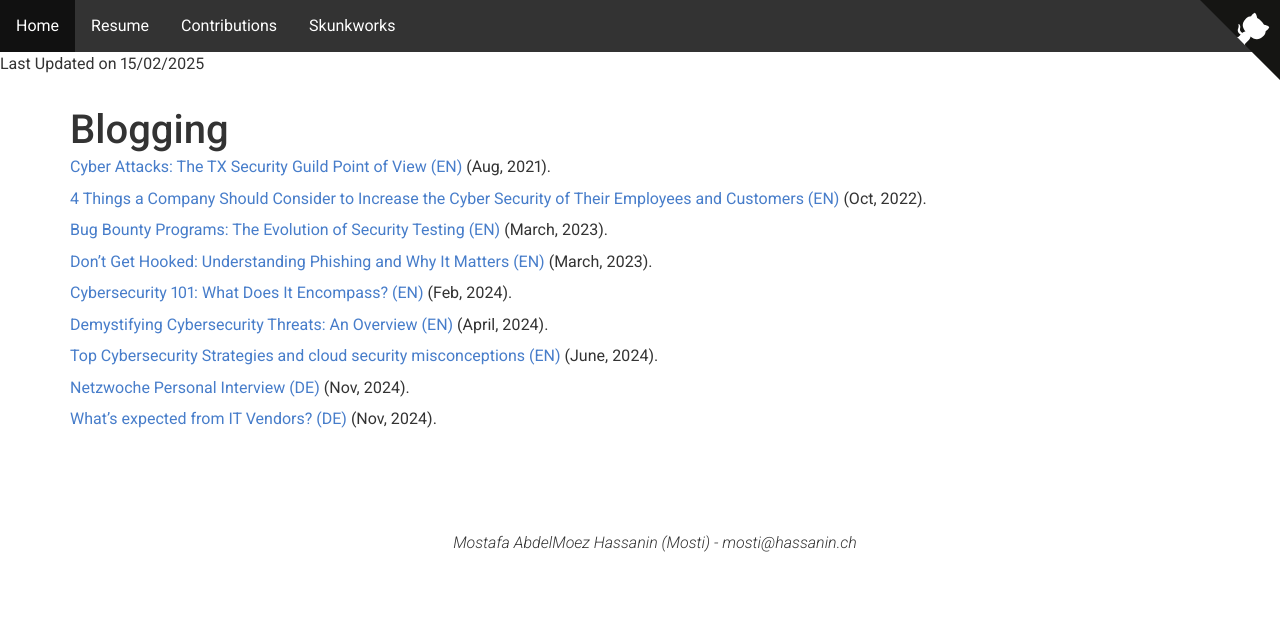
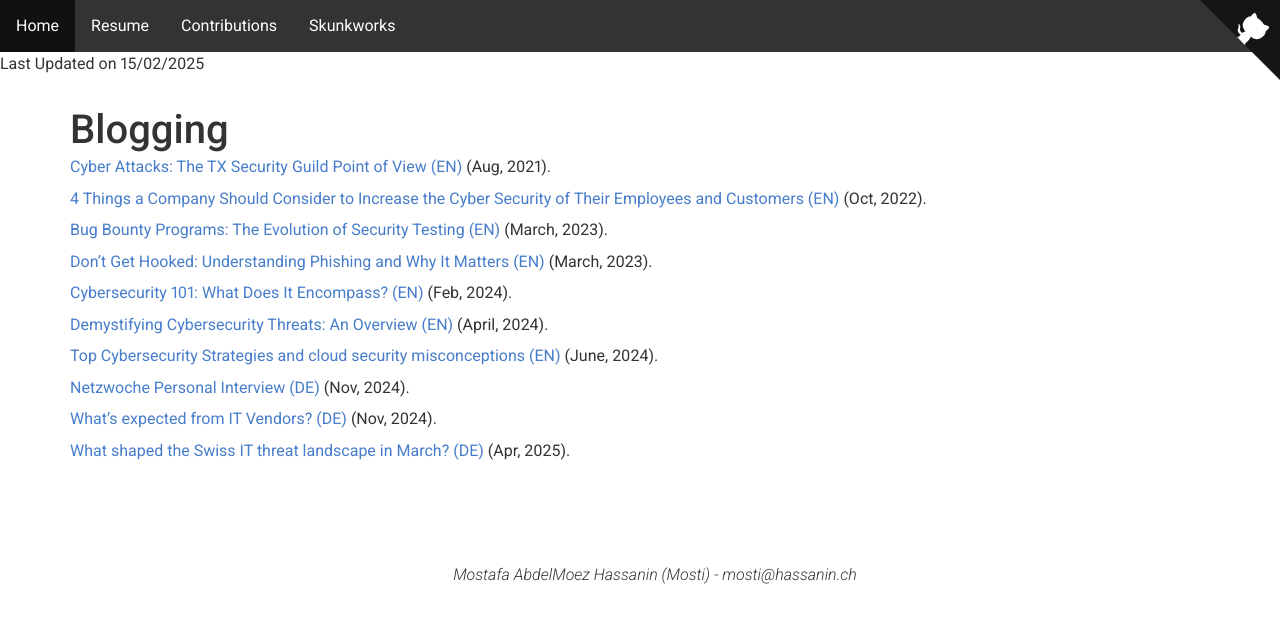
Before and after one commit to mabdelmoez/mabdelmoez.github.io, a Jekyll site: the page built from skunkworks.md, in a window 1280 px wide. Shown: the top 623 px of the page. Built offline with Jekyll 4.4.1, drawn with Linux system fonts in a browser that asks for light colours; nearby versions of some CDN libraries; a style sheet for code colours, icons or effects is not loaded; our own code applies the rules of GitHub Pages for plain Markdown files.

Commit message:
Update skunkworks.md

```diff
--- a/skunkworks.md
+++ b/skunkworks.md
@@ -20,3 +20,5 @@ layout: dull
 [Netzwoche Personal Interview (DE)](https://www.netzwoche.ch/interviews/2024-11-06/mostafa-hassanin-group-cisocso-swiss-marketplace-group/) (Nov, 2024).
 
 [What's expected from IT Vendors? (DE)](https://www.it-markt.ch/interviews/2024-11-13/was-die-swiss-marketplace-group-von-ihren-it-partnern-erwartet) (Nov, 2024).
+
+[What shaped the Swiss IT threat landscape in March? (DE)](]https://www.swisscybersecurity.net/news/2025-04-02/was-die-schweizer-it-bedrohungslandschaft-im-maerz-gepraegt-hat) (Apr, 2025).
```
